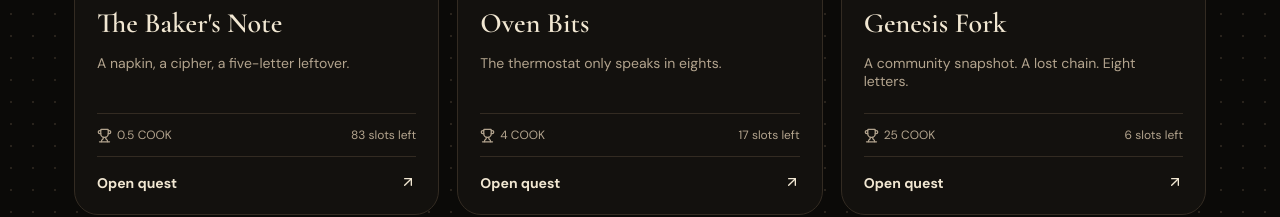
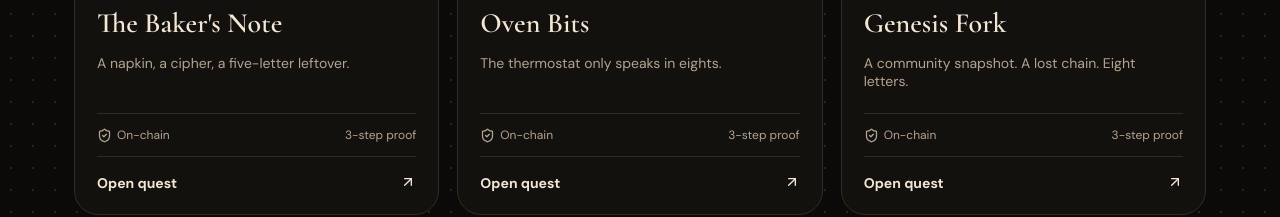
Before and after one commit to zeroday31337x/cookie, a Next.js app: page / in a window 1280 px wide. Shown: the part 1273-1490 px from the top of the page. Built offline with nearby package versions, Linux system fonts and the light colour scheme; no server answers; what @solana/web3.js would draw is missing.

Commit message:
ui: remove illustrative reward and winner claims

```diff
--- a/src/components/quest-card.tsx
+++ b/src/components/quest-card.tsx
@@ -1,6 +1,6 @@
 import Image from "next/image";
 import Link from "next/link";
-import { ArrowUpRight, Trophy } from "lucide-react";
+import { ArrowUpRight, ShieldCheck } from "lucide-react";
 import type { Quest } from "@/lib/quests";
 
 export function QuestCard({ quest }: { quest: Quest }) {
@@ -15,8 +15,8 @@ export function QuestCard({ quest }: { quest: Quest }) {
         <h3>{quest.title}</h3>
         <p>{quest.tagline}</p>
         <div className="quest-meta">
-          <span><Trophy size={15} /> {quest.rewardCook} COOK</span>
-          <span>{quest.maxWinners - quest.winners} slots left</span>
+          <span><ShieldCheck size={15} /> On-chain</span>
+          <span>3-step proof</span>
         </div>
         <Link className="card-link" href={`/quests/${quest.id}`}>Open quest <ArrowUpRight size={16} /></Link>
       </div>
```
